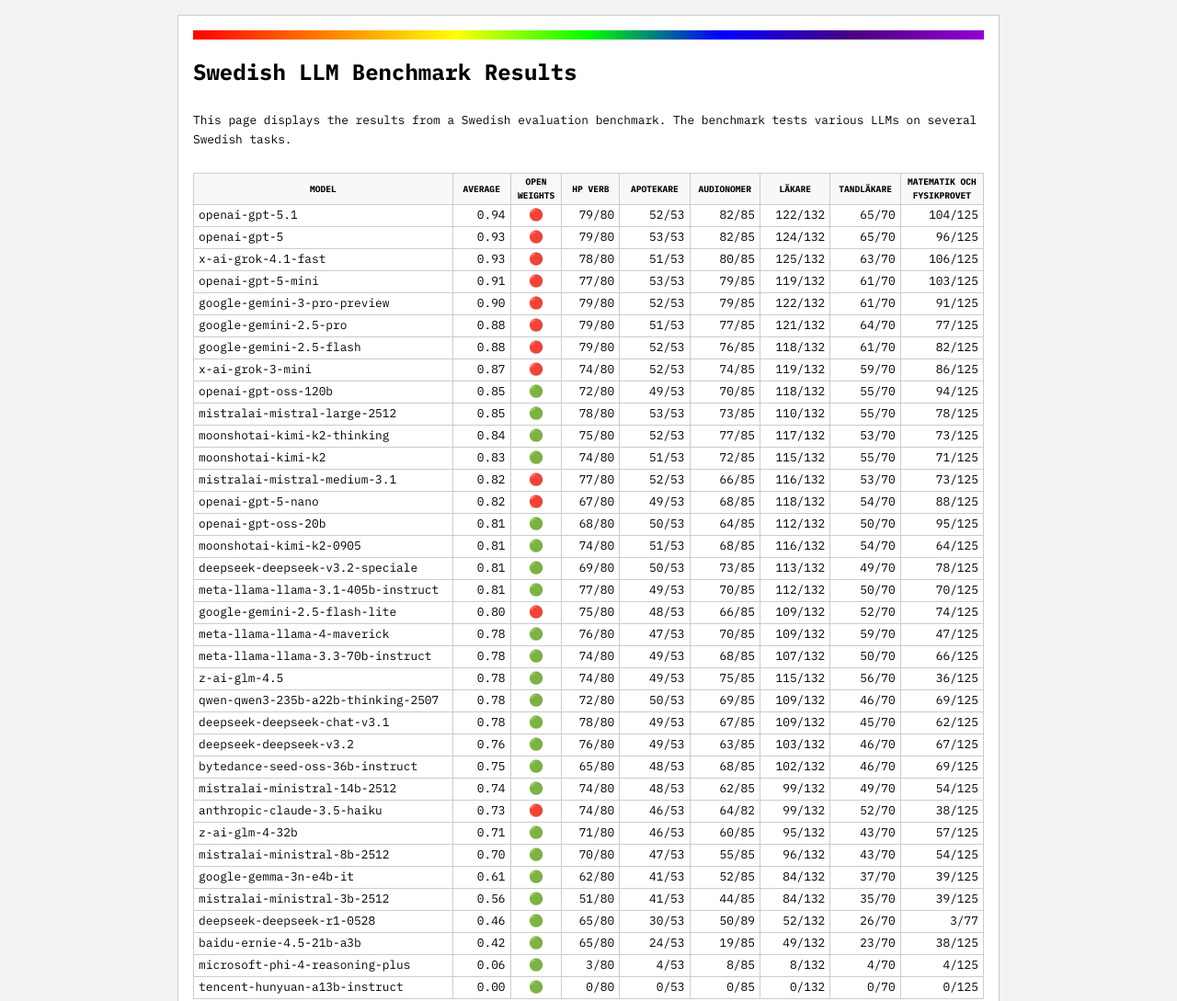
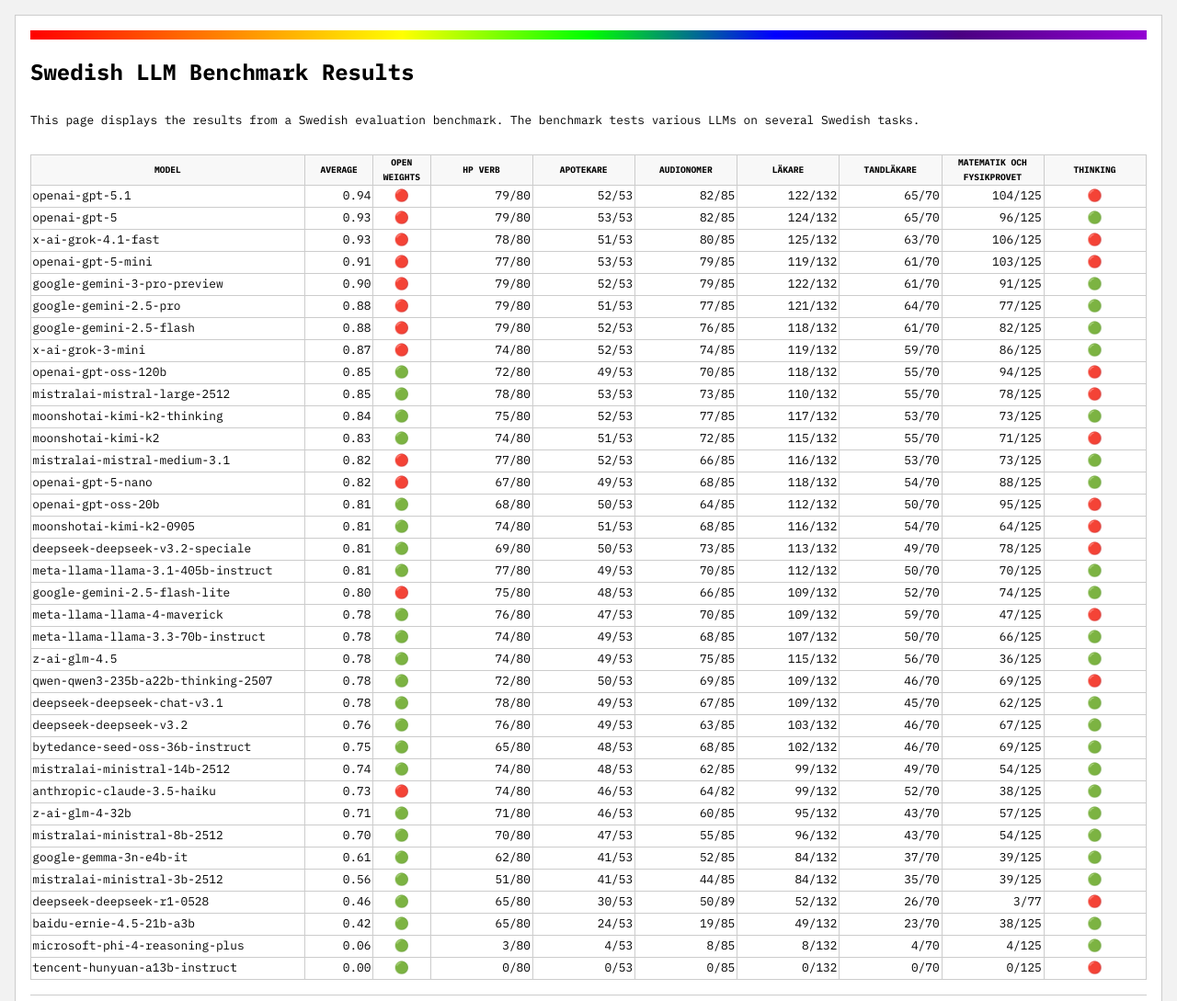
Before and after one commit to ekgren/aiskolprov, a plain HTML site: page index.html in a window 1280 px wide. Shown: the top 1089 px of the page at 92% size. Drawn offline with Linux system fonts and the light colour scheme.

Commit message:
Column THINKING

```diff
--- a/index.html
+++ b/index.html
@@ -126,6 +126,7 @@
                     'kunskapsprov_läkare_2024-11-26_mcq-140': 'Läkare',
                     'kunskapsprov_tandläkare_TDL-2411': 'Tandläkare',
                     'matematik_och_fysikprovet': 'Matematik och Fysikprovet',
+                    'thinking': 'THINKING',
                 };
                 if (map[id]) return map[id];
                 // Fallback: humanize
@@ -184,6 +185,39 @@
                 return map[displayName] || '-';
             }
 
+            function setColumnWidths() {
+                const table = document.getElementById('results-table');
+                if (!table || !table.tHead || !table.tHead.rows.length) return;
+
+                const headerRow = table.tHead.rows[0];
+                const numColumns = headerRow.cells.length;
+
+                // Fixed widths for first 3 columns: Model (25%), Average (6%), Open Weights (5%)
+                // Reduced widths to give more space to test columns while keeping table visible
+                const fixedWidths = [25, 6, 5];
+                const remainingWidth = 100 - fixedWidths.reduce((a, b) => a + b, 0); // 64%
+
+                // Distribute remaining width among test columns (columns 4+)
+                const numTestColumns = numColumns - 3;
+                const testColumnWidth = numTestColumns > 0 ? remainingWidth / numTestColumns : 0;
+
+                // Set widths for all columns
+                for (let i = 0; i < numColumns; i++) {
+                    const width = i < 3 ? fixedWidths[i] : testColumnWidth;
+                    const style = `width: ${width}%`;
+                    headerRow.cells[i].style.cssText = style;
+                    // Apply to all body cells in this column
+                    const tbody = table.tBodies[0];
+                    if (tbody) {
+                        Array.from(tbody.rows).forEach(row => {
+                            if (row.cells[i]) {
+                                row.cells[i].style.cssText = style;
+                            }
+                        });
+                    }
+                }
+            }
+
             function buildTable(headers, rows) {
                 const table = document.getElementById('results-table');
                 const thead = table.tHead || table.createTHead();
@@ -196,6 +230,9 @@
                 const tests = pointCols.map(pc => pc.replace(/_points$/, ''))
                     .filter(id => headers.includes(id + '_total'));
 
+                // Add dummy "thinking" test column
+                tests.push('thinking');
+
                 const hasOpenWeights = headers.includes('open_weights');
 
                 // Build header row: Model | Average | Open Weights | each test
@@ -204,7 +241,12 @@
                 hdrs.forEach((label, idx) => {
                     const th = document.createElement('th');
                     th.textContent = label;
-                    if (idx === 1 || idx >= 3) th.classList.add('num'); // numeric columns
+                    // THINKING column should be centered like Open Weights, not numeric
+                    if (label === 'THINKING') {
+                        // Don't add 'num' class, keep centered
+                    } else if (idx === 1 || idx >= 3) {
+                        th.classList.add('num'); // numeric columns
+                    }
                     th.addEventListener('click', () => sortTable(idx));
                     hdrRow.appendChild(th);
                 });
@@ -214,8 +256,20 @@
                 rows.forEach(r => {
                     const obj = Object.fromEntries(headers.map((h, i) => [h, r[i]]));
                     const model = displayModelName(obj['sampled_model_name']);
-                    // Compute ratios and average
+
+                    // Pre-generate random icon for "thinking" column to ensure consistency
+                    let thinkingIcon = null;
+                    if (tests.includes('thinking')) {
+                        // Randomly assign red or green icon
+                        thinkingIcon = Math.random() > 0.5 ? '🔴' : '🟢';
+                    }
+
+                    // Compute ratios and average (excluding thinking column)
                     const ratios = tests.map(id => {
+                        // Skip thinking column in ratio calculation
+                        if (id === 'thinking') {
+                            return null; // Don't include in average
+                        }
                         const p = parseFloat(obj[id + '_points']);
                         const t = parseFloat(obj[id + '_total']);
                         if (!Number.isFinite(p) || !Number.isFinite(t) || t === 0) return null;
@@ -243,6 +297,11 @@
                     tests.forEach((id, i) => {
                         const td = document.createElement('td');
                         const ratio = ratios[i];
+                        // Handle dummy "thinking" column with red/green icons
+                        if (id === 'thinking') {
+                            td.textContent = thinkingIcon;
+                            td.setAttribute('data-thinking', 'true'); // Mark for CSS centering
+                        } else {
                             const pStr = obj[id + '_points'];
                             const tStr = obj[id + '_total'];
                             if (ratio === null) {
@@ -252,6 +311,7 @@
                                 td.dataset.ratio = String(ratio);
                             }
                             td.classList.add('num');
+                        }
                         tr.appendChild(td);
                     });
                     tbody.appendChild(tr);
@@ -259,6 +319,8 @@
 
                 // After building, enable accessibility + sorting affordances
                 setupSorting();
+                // Set column widths dynamically
+                setColumnWidths();
             }
 
             function stableTestOrder(allKeys) {
@@ -293,6 +355,8 @@
                     });
                 });
                 const tests = stableTestOrder(Array.from(union));
+                // Add dummy "thinking" test column
+                tests.push('thinking');
                 const hasOpenWeights = items.some(x => typeof x.open_weights === 'string');
 
                 // Header
@@ -301,7 +365,12 @@
                 hdrs.forEach((label, idx) => {
                     const th = document.createElement('th');
                     th.textContent = label;
-                    if (idx === 1 || idx >= 3) th.classList.add('num');
+                    // THINKING column should be centered like Open Weights, not numeric
+                    if (label === 'THINKING') {
+                        // Don't add 'num' class, keep centered
+                    } else if (idx === 1 || idx >= 3) {
+                        th.classList.add('num');
+                    }
                     th.addEventListener('click', () => sortTable(idx));
                     hdrRow.appendChild(th);
                 });
@@ -310,13 +379,25 @@
                 // Rows
                 items.forEach(obj => {
                     const model = displayModelName(obj['sampled_model_name'] || '');
+
+                    // Pre-generate random icon for "thinking" column to ensure consistency
+                    let thinkingIcon = null;
+                    if (tests.includes('thinking')) {
+                        // Randomly assign red or green icon
+                        thinkingIcon = Math.random() > 0.5 ? '🔴' : '🟢';
+                    }
+
                     const tr = document.createElement('tr');
                     const tdModel = document.createElement('td');
                     tdModel.textContent = model;
                     tr.appendChild(tdModel);
 
-                    // Compute ratios
+                    // Compute ratios (excluding thinking column)
                     const ratios = tests.map(id => {
+                        // Skip thinking column in ratio calculation
+                        if (id === 'thinking') {
+                            return null; // Don't include in average
+                        }
                         const entry = obj[id];
                         if (!entry || typeof entry !== 'object') return null;
                         const p = parseFloat(entry.points);
@@ -339,6 +420,12 @@
 
                     tests.forEach((id, i) => {
                         const td = document.createElement('td');
+                        const ratio = ratios[i];
+                        // Handle dummy "thinking" column with red/green icons
+                        if (id === 'thinking') {
+                            td.textContent = thinkingIcon;
+                            td.setAttribute('data-thinking', 'true'); // Mark for CSS centering
+                        } else {
                             const entry = obj[id];
                             if (!entry || typeof entry !== 'object') {
                                 td.textContent = '-';
@@ -346,16 +433,20 @@
                                 const pStr = String(entry.points);
                                 const tStr = String(entry.total);
                                 td.textContent = `${pStr}/${tStr}`;
-                            const p = parseFloat(pStr), t = parseFloat(tStr);
-                            if (Number.isFinite(p) && Number.isFinite(t) && t !== 0) td.dataset.ratio = String(p / t);
+                                if (ratio !== null) {
+                                    td.dataset.ratio = String(ratio);
+                                }
                             }
                             td.classList.add('num');
+                        }
                         tr.appendChild(td);
                     });
                     tbody.appendChild(tr);
                 });
 
                 setupSorting();
+                // Set column widths dynamically
+                setColumnWidths();
             }
 
             function sortTable(n) {
--- a/style.css
+++ b/style.css
@@ -12,7 +12,7 @@ body {
 }
 
 .container {
-    max-width: 860px;
+    max-width: 1400px;
     margin: 0 auto;
     padding: 1em;
     background-color: #fff;
@@ -59,12 +59,12 @@ table {
     margin: 1em 0;
     font-size: 0.8rem; /* Consistent font size */
     table-layout: fixed;
-    min-width: 860px; /* keep column layout; scroll when viewport < 860px */
+    min-width: 100%; /* Use full container width */
 }
 
 th, td {
     border: 1px solid #CCCCCC; /* Rule: light gray border */
-    padding: 0.1em 0.4em;
+    padding: 0.1em 0.15em 0.1em 0.1em; /* top right bottom left - minimal left padding */
     text-align: left;
     word-wrap: break-word;
 }
@@ -77,22 +77,26 @@ th {
     text-align: center;
     vertical-align: center;
     text-transform: uppercase; /* Rule: uppercase headers */
+    word-break: normal; /* Prevent breaking words in the middle */
+    overflow-wrap: break-word; /* Allow wrapping at word boundaries only */
+    hyphens: none; /* Prevent hyphenation */
 }
 
 /* Right-align only numeric cells */
 td.num { text-align: right; }
 
+/* Center align thinking column */
+td[data-thinking="true"] {
+    text-align: center !important;
+}
 
-/* Column widths */
-th:nth-child(1), td:nth-child(1) { width: 40%; } /* Model name, force left align */
-th:nth-child(2), td:nth-child(2) { width: 8%; }  /* Average */
-th:nth-child(3), td:nth-child(3) { width: 7%; text-align: center;} /* Open Weights */
-th:nth-child(4), td:nth-child(4) { width: 8%; }
-th:nth-child(5), td:nth-child(5) { width: 10%; }
-th:nth-child(6), td:nth-child(6) { width: 10%; }
-th:nth-child(7), td:nth-child(7) { width: 10%; }
-th:nth-child(8), td:nth-child(8) { width: 10%; }
-th:nth-child(9), td:nth-child(9) { width: 12%; }
+
+/* Column widths - dynamically set via JavaScript */
+/* First 3 columns have fixed widths, remaining columns are set dynamically */
+th:nth-child(1), td:nth-child(1) { width: 25%; } /* Model name, force left align */
+th:nth-child(2), td:nth-child(2) { width: 6%; }  /* Average */
+th:nth-child(3), td:nth-child(3) { width: 5%; text-align: center;} /* Open Weights */
+/* Test columns (4+) will have widths set dynamically by JavaScript */
 
 a {
     color: #000000; /* Black, like the rest of the text */
```
Lines whose indentation alone changed are shown as unchanged.
